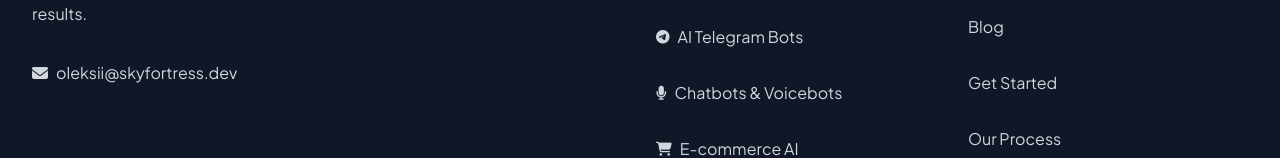
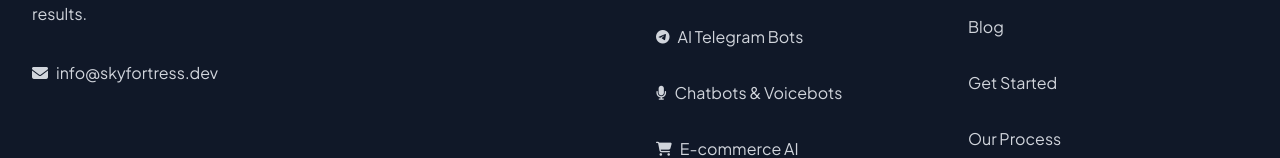
Before and after one commit to skyfortress/blog, a Next.js app: page / in a window 1280 px wide. Shown: the part 5765-5923 px from the top of the page. Built offline with nearby package versions, Linux system fonts and the light colour scheme.

Commit message:
fix: Update contact email in footer to the correct address

```diff
--- a/src/components/Footer.tsx
+++ b/src/components/Footer.tsx
@@ -27,9 +27,9 @@ export default function Footer() {
               Transform your business with cutting-edge AI solutions. From custom machine learning models to intelligent automation, we build AI systems that scale and deliver real results.
             </p>
             <div className="flex flex-col sm:flex-row space-y-2 sm:space-y-0 sm:space-x-4">
-              <a href="mailto:oleksii@skyfortress.dev" className="flex items-center text-gray-300 hover:text-white transition-colors text-sm sm:text-base min-h-[44px]">
+              <a href="mailto:info@skyfortress.dev" className="flex items-center text-gray-300 hover:text-white transition-colors text-sm sm:text-base min-h-[44px]">
                 <i className="fas fa-envelope mr-2"></i>
-                oleksii@skyfortress.dev
+                info@skyfortress.dev
               </a>
             </div>
           </div>
```
